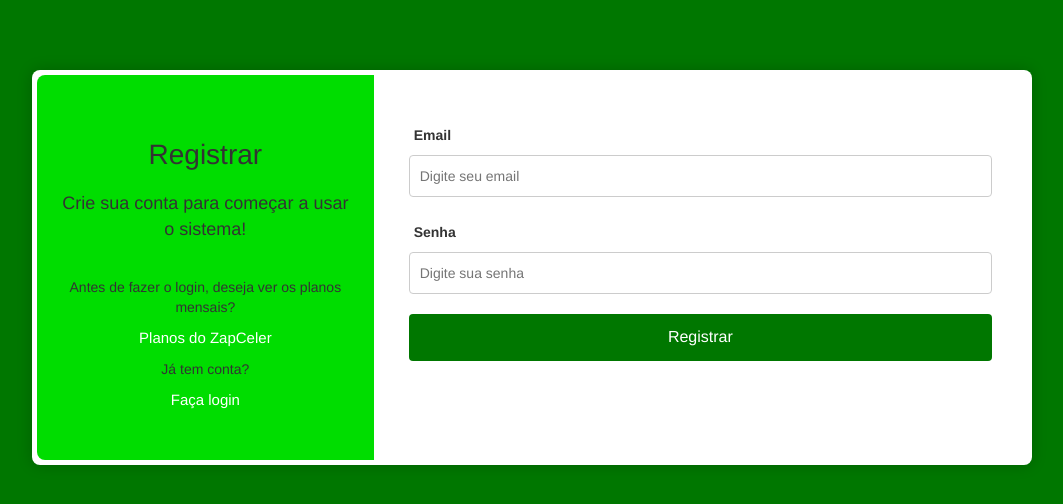
After one commit to Juanmfbonini/ZapCeler, a Flask app: page /register in a window 1280 px wide. The commit adds this page. Shown: the top 504 px of the page, without its empty margins (108-1171 px from the left). Run offline with Flask 3, Linux system fonts and the light colour scheme; some libraries are stand-ins or nearby versions.

Commit message:
Add files via upload

```diff
--- a/app.py
+++ b/app.py
@@ -1,68 +1,144 @@
-from flask import Flask, render_template, request, redirect
+from flask import Flask, render_template, request, redirect, url_for, flash, abort
+from flask_bcrypt import Bcrypt
+from flask_login import login_user, login_required, logout_user, current_user
+import plotly_express as px
 import sqlite3 as bancodedados
 import pyautogui as auto
 import webbrowser as wb
 import pyperclip
 import time
+import flask_login
+import stripe
 
+#Email teste: teste@gmail.com
+#Senha teste: teste123
+
+app = Flask(__name__)
+
+# Configurações de login
+bcrypt = Bcrypt(app)
+login_manager = flask_login.LoginManager()
+login_manager.init_app(app)
+login_manager.login_view = "login"
+
+# Configurações Stripe
+
+#Email do ADM
+
+# Conexões de Banco de Dados
+def conectar_clientes():
+    return bancodedados.connect("Clientes.db")
+
+def conectar_sistema():
+    return bancodedados.connect("Sistema.db")
+
+# Criação de tabelas
 def banco():
-    conn = bancodedados.connect("Clientes.db")
-    conexao = conn.cursor()
-    conexao.execute('''
-                        CREATE TABLE IF NOT EXISTS Clientes(
-                            id INTEGER PRIMARY KEY AUTOINCREMENT,
-                            Nome TEXT,
-                            Numero TEXT
-                        )
-                    ''')
+    conn = conectar_clientes()
+    c = conn.cursor()
+    c.execute('''
+        CREATE TABLE IF NOT EXISTS Clientes(
+            id INTEGER PRIMARY KEY AUTOINCREMENT,
+            Nome TEXT,
+            Numero TEXT,
+            usuario_id INTEGER
+        )
+    ''')
     conn.commit()
     conn.close()
 
-def adicionar_clientes(nome, numero):
-    conn = bancodedados.connect("Clientes.db")
-    conexao = conn.cursor()
-    conexao.execute("INSERT INTO Clientes (Nome, Numero) VALUES (?, ?)", (nome, numero))
+def criar_tabela_usuarios():
+    conn = conectar_sistema()
+    c = conn.cursor()
+    c.execute('''
+        CREATE TABLE IF NOT EXISTS Users(
+            id INTEGER PRIMARY KEY AUTOINCREMENT,
+            email TEXT UNIQUE,
+            senha_hash TEXT,
+            plano_id INTEGER,
+            status TEXT DEFAULT 'nao_pago'
+        )
+    ''')
     conn.commit()
     conn.close()
 
-def excluir_clientes(id):
-    conn = bancodedados.connect("Clientes.db")
-    conexao = conn.cursor()
-    conexao.execute("DELETE FROM Clientes WHERE id = ?", (id,))
+def criar_tabela_planos():
+    conn = conectar_sistema()
+    c = conn.cursor()
+    c.execute('''
+        CREATE TABLE IF NOT EXISTS Planos(
+            id INTEGER PRIMARY KEY AUTOINCREMENT,
+            nome TEXT,
+            preco_cents INTEGER,
+            stripe_price_id TEXT
+        )
+    ''')
     conn.commit()
     conn.close()
 
-def buscar_cliente_por_id(id):
-    conn = bancodedados.connect("Clientes.db")
-    conexao = conn.cursor()
-    conexao.execute("SELECT id, Nome, Numero FROM Clientes WHERE id = ?", (id,))
-    cliente = conexao.fetchone()
+# Modelos e Login
+class User(flask_login.UserMixin):
+    pass
+
+@login_manager.user_loader
+def load_user(user_id):
+    conn = conectar_sistema()
+    c = conn.cursor()
+    c.execute("SELECT id, email, senha_hash, plano_id, status FROM Users WHERE id = ?", (user_id,))
+    row = c.fetchone()
+    conn.close()
+    if row:
+        user = User()
+        user.id, user.email, user.senha_hash, user.plano_id, user.status = row
+        return user
+    return None
+
+# Funções de Clientes
+def adicionar_clientes(nome, numero, usuario_id):
+    conn = conectar_clientes()
+    c = conn.cursor()
+    c.execute("INSERT INTO Clientes (Nome, Numero, usuario_id) VALUES (?, ?, ?)", (nome, numero, usuario_id))
     conn.commit()
+    conn.close()
+
+def excluir_clientes(id, usuario_id):
+    conn = conectar_clientes()
+    c = conn.cursor()
+    c.execute("DELETE FROM Clientes WHERE id = ? AND usuario_id = ?", (id, usuario_id))
+    conn.commit()
+    conn.close()
+
+def buscar_cliente_por_id(id, usuario_id):
+    conn = conectar_clientes()
+    c = conn.cursor()
+    c.execute("SELECT id, Nome, Numero FROM Clientes WHERE id = ? AND usuario_id = ?", (id, usuario_id))
+    cliente = c.fetchone()
     conn.close()
     return cliente
 
-def editar_clientes(id, novo_nome, novo_numero):
-    conn = bancodedados.connect("Clientes.db")
-    conexao = conn.cursor()
-    conexao.execute("UPDATE Clientes SET Nome = ?, Numero = ? WHERE id = ?", (novo_nome, novo_numero, id))
+def editar_clientes(id, novo_nome, novo_numero, usuario_id):
+    conn = conectar_clientes()
+    c = conn.cursor()
+    c.execute("UPDATE Clientes SET Nome = ?, Numero = ? WHERE id = ? AND usuario_id = ?", (novo_nome, novo_numero, id, usuario_id))
     conn.commit()
     conn.close()
 
-def buscar_clientes():
-    conn = bancodedados.connect("Clientes.db")
-    conexao = conn.cursor()
-    conexao.execute("SELECT id, Nome, Numero FROM Clientes")
-    clientes = conexao.fetchall()
+def buscar_clientes(usuario_id):
+    conn = conectar_clientes()
+    c = conn.cursor()
+    c.execute("SELECT id, Nome, Numero FROM Clientes WHERE usuario_id = ?", (usuario_id,))
+    clientes = c.fetchall()
     conn.close()
     return clientes
 
+# Automação de Mensagens
 def envio_mensagem_para_clientes(lista_numeros, mensagem):
     for numero in lista_numeros:
         link = f"https://wa.me/{numero}"
         wb.open(link)
         time.sleep(2)
 
-        auto.press(["tab"] * 11)  # 11 tabs
+        auto.press(["tab"] * 11)
         auto.press("enter")
         time.sleep(1)
 
@@ -78,70 +154,216 @@ def envio_mensagem_para_clientes(lista_numeros, mensagem):
         auto.hotkey("alt", "f4")
         time.sleep(2)
 
-app = Flask(__name__)
+# Rotas públicas
+@app.route("/register", methods=["GET", "POST"])
+def register():
+    if request.method == "POST":
+        email = request.form["email"]
+        senha = request.form["senha"]
+        hash_ = bcrypt.generate_password_hash(senha).decode('utf-8')
+        conn = conectar_sistema()
+        c = conn.cursor()
+        try:
+            c.execute("INSERT INTO Users (email, senha_hash) VALUES (?, ?)", (email, hash_))
+            conn.commit()
+            return redirect(url_for('login'))
+        except bancodedados.IntegrityError:
+            flash("Email já cadastrado.")
+        finally:
+            conn.close()
+    return render_template("register.html")
 
+@app.route("/login", methods=["GET", "POST"])
+def login():
+    if request.method == "POST":
+        email = request.form["email"]
+        senha = request.form["senha"]
+        conn = conectar_sistema()
+        c = conn.cursor()
+        c.execute("SELECT id, senha_hash FROM Users WHERE email = ?", (email,))
+        row = c.fetchone()
+        conn.close()
+        if row and bcrypt.check_password_hash(row[1], senha):
+            user = User()
+            user.id = row[0]
+            login_user(user)
+            return redirect(url_for('index'))
+        else:
+            flash("Credenciais inválidas.")
+    return render_template("login.html")
+
+@app.route("/logout")
+@login_required
+def logout():
+    logout_user()
+    return redirect(url_for('login'))
+
+# Rotas protegidas (usuário logado)
 @app.route("/", methods=["GET", "POST"])
+@login_required
 def index():
-    clientes = buscar_clientes()
+    if current_user.status not in ["pagou", "gratuito"]:
+        return redirect(url_for("planos"))
+
+    clientes = buscar_clientes(current_user.id)
     if request.method == "POST":
-        ids_selecionados = request.form.getlist("clientes")
+        ids = request.form.getlist("clientes")
         mensagem = request.form["mensagem"]
-        numeros_para_enviar = []
-        if "Todos" in ids_selecionados:
-            numeros_para_enviar = [cliente[2] for cliente in clientes]
+        lista = []
+        if "Todos" in ids:
+            lista = [c[2] for c in clientes]
         else:
-            for cliente in clientes:
-                if str(cliente[0]) in ids_selecionados:
-                    numeros_para_enviar.append(cliente[2])
-        envio_mensagem_para_clientes(numeros_para_enviar, mensagem)
-        return redirect("/")
+            for c in clientes:
+                if str(c[0]) in ids:
+                    lista.append(c[2])
+        envio_mensagem_para_clientes(lista, mensagem)
+        return redirect(url_for('index'))
     return render_template("index.html", clientes=clientes)
 
 @app.route("/cadastro", methods=["GET", "POST"])
+@login_required
 def cadastro():
+    if current_user.status not in ["pagou", "gratuito"]:
+        return redirect(url_for("planos"))
+
     if request.method == "POST":
         nome = request.form["nome"]
         numero = request.form["numero"]
-        adicionar_clientes(nome, numero)
+        adicionar_clientes(nome, numero, current_user.id)
     return render_template("cadC.html")
 
 @app.route("/editar/<int:id>", methods=["GET", "POST"])
+@login_required
 def editar(id):
-    cliente = buscar_cliente_por_id(id)
+    if current_user.status not in ["pagou", "gratuito"]:
+        return redirect(url_for("planos"))
+
+    cliente = buscar_cliente_por_id(id, current_user.id)
     if request.method == "POST":
         nome = request.form["nome"]
         numero = request.form["numero"]
-        editar_clientes(id, nome, numero)
+        editar_clientes(id, nome, numero, current_user.id)
     return render_template("editar.html", cliente=cliente)
 
 @app.route("/excluir/<int:id>", methods=["POST"])
+@login_required
 def excluir(id):
-    excluir_clientes(id)
-    return redirect("/clientes")
+    if current_user.status not in ["pagou", "gratuito"]:
+        return redirect(url_for("planos"))
+
+    excluir_clientes(id, current_user.id)
+    return redirect(url_for('listar_clientes'))
 
 @app.route("/clientes", methods=["GET", "POST"])
+@login_required
 def listar_clientes():
-    search_query = request.form.get('search', '').strip() if request.method == "POST" else ''
+    if current_user.status not in ["pagou", "gratuito"]:
+        return redirect(url_for("planos"))
 
-    conn = bancodedados.connect("Clientes.db")
-    conexao = conn.cursor()
+    query = request.form.get('search', '').strip() if request.method == "POST" else ''
+    conn = conectar_clientes()
+    c = conn.cursor()
+    if query:
+        c.execute("SELECT id, Nome, Numero FROM Clientes WHERE usuario_id = ? AND (Nome LIKE ? OR Numero LIKE ?) ORDER BY Nome", (current_user.id, f'%{query}%', f'%{query}%'))
+    else:
+        c.execute("SELECT id, Nome, Numero FROM Clientes WHERE usuario_id = ? ORDER BY Nome", (current_user.id,))
+    clientes = c.fetchall()
+    conn.close()
+    return render_template("clientes.html", clientes=clientes, search_query=query)
 
-    if search_query:
-        # Busca por nome OU número
-        conexao.execute("""
-            SELECT id, Nome, Numero FROM Clientes
-            WHERE Nome LIKE ? OR Numero LIKE ?
-            ORDER BY Nome
-        """, (f'%{search_query}%', f'%{search_query}%'))
-    else:
-        # Lista todos se não houver busca
-        conexao.execute("SELECT id, Nome, Numero FROM Clientes ORDER BY Nome")
+# Planos e cobrança
+@app.route("/planos")
+def planos():
+    conn = conectar_sistema()
+    c = conn.cursor()
+    c.execute("SELECT id, nome, preco_cents, descricao FROM Planos WHERE nome != 'Gratuito Ilimitado'")
+    planos = c.fetchall()
+    conn.close()
+    return render_template("planos.html", planos=planos)
 
-    clientes = conexao.fetchall()
+@app.route("/create-checkout-session/<int:plano_id>", methods=["POST"])
+@login_required
+def create_checkout_session(plano_id):
+    conn = conectar_sistema()
+    c = conn.cursor()
+    c.execute("SELECT stripe_price_id FROM Planos WHERE id = ?", (plano_id,))
+    row = c.fetchone()
     conn.close()
+    if not row:
+        return "Plano inválido.", 400
+    session = stripe.checkout.Session.create(
+        customer_email=current_user.email,
+        payment_method_types=['card'],
+        line_items=[{'price': row[0], 'quantity': 1}],
+        mode='subscription',
+        success_url=DOMAIN + '/success',
+        cancel_url=DOMAIN + '/planos',
+        metadata={'user_id': current_user.id, 'plano_id': plano_id}
+    )
+    return redirect(session.url, code=303)
 
-    return render_template("clientes.html", clientes=clientes, search_query=search_query)
+@app.route("/success")
+@login_required
+def success():
+    flash("Pagamento confirmado com sucesso! Você já pode usar todos os recursos.")
+    return redirect(url_for("index"))
 
+@app.route("/webhook", methods=["POST"])
+def webhook():
+    payload = request.get_data()
+    sig_header = request.headers.get('Stripe-Signature')
+    event = stripe.Webhook.construct_event(payload, sig_header, endpoint_secret)
+    if event['type'] == 'checkout.session.completed':
+        sess = event['data']['object']
+        user_id = int(sess['metadata']['user_id'])
+        plano_id = int(sess['metadata']['plano_id'])
+        conn = conectar_sistema()
+        c = conn.cursor()
+        c.execute("UPDATE Users SET status = ?, plano_id = ? WHERE id = ?", ("pagou", plano_id, user_id))
+        conn.commit()
+        conn.close()
+    return '', 200
+
+# Administração de usuários
+@app.route("/admin/usuarios")
+@login_required
+def listar_usuarios():
+    if current_user.email != ADMIN_EMAIL:
+        abort(403)
+
+    conn = conectar_sistema()
+    c = conn.cursor()
+    c.execute("""
+        SELECT u.id, u.email, u.status, p.nome
+        FROM Users u
+        LEFT JOIN Planos p ON u.plano_id = p.id
+        ORDER BY u.email
+    """)
+    usuarios = c.fetchall()
+    conn.close()
+    return render_template("usuarios.html", usuarios=usuarios)
+
+@app.route("/admin/usuario/<int:user_id>/set-free", methods=["POST"])
+@login_required
+def set_free(user_id):
+    free = (request.form.get('free') == 'on')
+    conn = conectar_sistema()
+    c = conn.cursor()
+    c.execute("SELECT id FROM Planos WHERE nome = ?", ("Gratuito Ilimitado",))
+    row = c.fetchone()
+    if row:
+        free_plan_id = row[0]
+        if free:
+            c.execute("UPDATE Users SET status = ?, plano_id = ? WHERE id = ?", ("gratuito", free_plan_id, user_id))
+        else:
+            c.execute("UPDATE Users SET status = ?, plano_id = NULL WHERE id = ?", ("nao_pago", user_id))
+        conn.commit()
+    conn.close()
+    return redirect(url_for('listar_usuarios'))
+
+# Inicialização
 if __name__ == "__main__":
     banco()
+    criar_tabela_usuarios()
+    criar_tabela_planos()
     app.run(debug=True)
--- a/templates/layout.html
+++ b/templates/layout.html
@@ -1,19 +1,29 @@
-<!DOCTYPE html>
-<html lang="br">
+<html>
 <head>
     <meta charset="UTF-8">
     <meta name="viewport" content="width=device-width, initial-scale=1.0">
+    <title>ZapCeler</title>
+    <meta name="description" content="Envie mensagens automáticas para seus clientes de forma prática e eficiente.">
+    <meta name="robots" content="index, follow">
+    <meta name="language" content="pt-BR">
+    <link rel="icon" href="{{ url_for('static', filename='ZapCeler.png') }}">
     <link rel="stylesheet" href="{{ url_for('static', filename='layout.css') }}">
     <link rel="stylesheet" href="https://cdn.jsdelivr.net/npm/choices.js/public/assets/styles/choices.min.css" />
     <link rel="stylesheet" href="https://maxcdn.bootstrapcdn.com/bootstrap/3.4.1/css/bootstrap.min.css">
+    <script src="//cdnjs.cloudflare.com/ajax/libs/jquery/3.2.1/jquery.min.js"></script>
     <script src="//maxcdn.bootstrapcdn.com/bootstrap/4.1.1/js/bootstrap.min.js"></script>
-    <script src="//cdnjs.cloudflare.com/ajax/libs/jquery/3.2.1/jquery.min.js"></script>
-    <title>ZapCeler</title>
+    <script src="https://cdn.jsdelivr.net/npm/choices.js/public/assets/scripts/choices.min.js"></script>
 </head>
 <body>
-    <link rel="stylesheet" href="https://use.fontawesome.com/releases/v5.1.0/css/all.css" integrity="sha384-lKuwvrZot6UHsBSfcMvOkWwlCMgc0TaWr+30HWe3a4ltaBwTZhyTEggF5tJv8tbt" crossorigin="anonymous">
+    <div class="topo">
+        {% if current_user.is_authenticated %}
+        <div style="text-align: right; padding: 10px;">
+            <span style="margin-right: 10px; color: #fff;">Olá, {{ current_user.email }}</span>
+            <a href="/logout" class="btn btn-danger">Sair</a>
+        </div>
+        {% endif %}
+    </div>
     {% block conteudo %}{% endblock %}
-    <script src="https://cdn.jsdelivr.net/npm/choices.js/public/assets/scripts/choices.min.js"></script>
     <script src="{{ url_for('static', filename='index.js') }}"></script>
 </body>
 </html>
--- /dev/null
+++ b/templates/register.html
@@ -0,0 +1,24 @@
+{% extends "layout.html" %}
+
+{% block conteudo %}
+<div class="contact-form-container">
+    <div class="form-left">
+        <h2>Registrar</h2>
+        <p>Crie sua conta para começar a usar o sistema!</p>
+        Antes de fazer o login, deseja ver os planos mensais? <a href="/planos">Planos do ZapCeler</a>
+        Já tem conta? <a href="/login">Faça login</a>
+    </div>
+
+    <div class="form-right">
+        <form method="post">
+            <label>Email</label>
+            <input type="email" name="email" placeholder="Digite seu email" required>
+
+            <label>Senha</label>
+            <input type="password" name="senha" placeholder="Digite sua senha" required>
+
+            <button type="submit">Registrar</button>
+        </form>
+    </div>
+</div>
+{% endblock %}
```
Also changed, not shown: static/layout.css (+37 -4 lines), templates/login.html (added, +23 -0 lines), templates/planos.html (added, +42 -0 lines), templates/success.html (added, +15 -0 lines), templates/usuarios.html (added, +65 -0 lines), Clientes.db, Sistema.db (added), static/ZapCeler.png (added).
